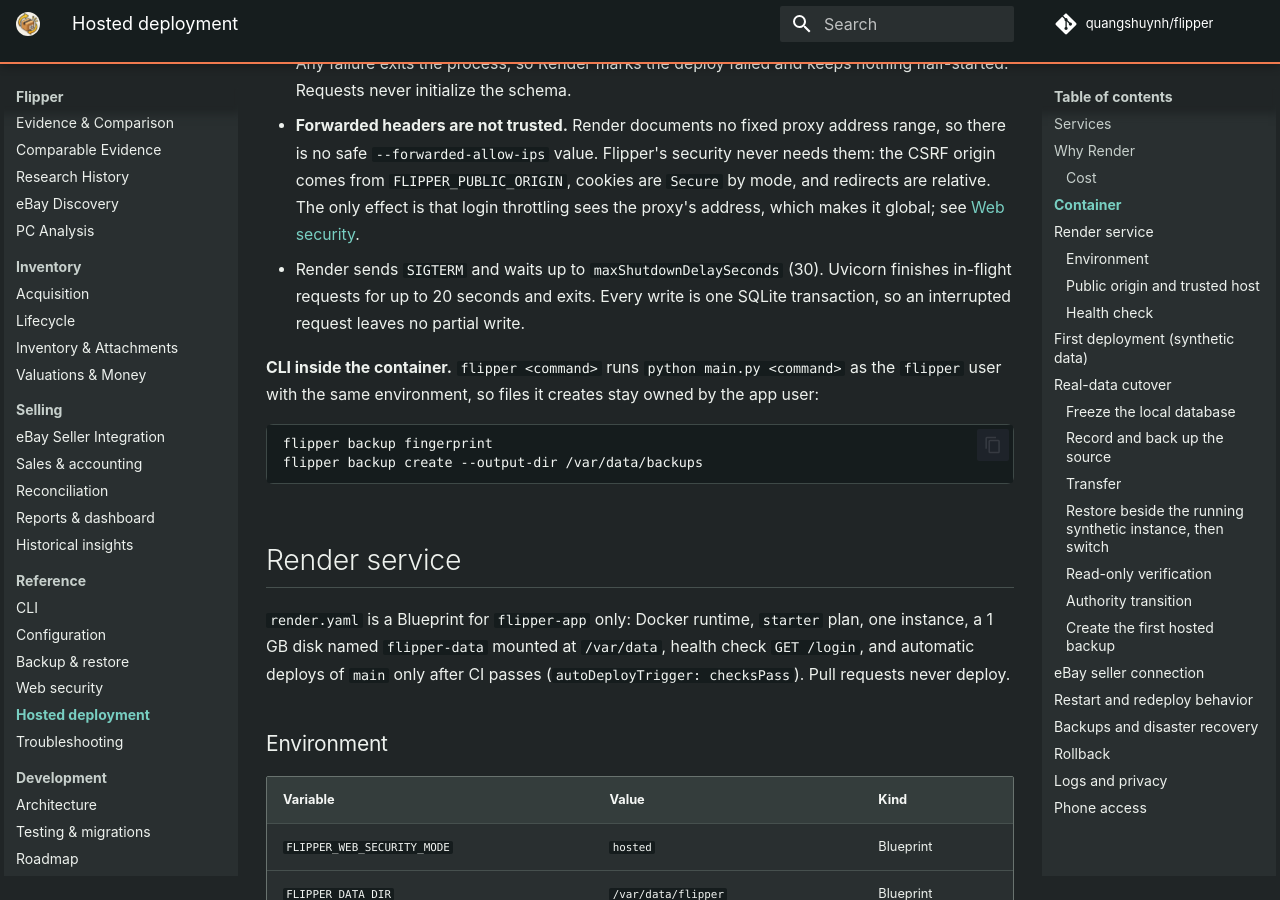
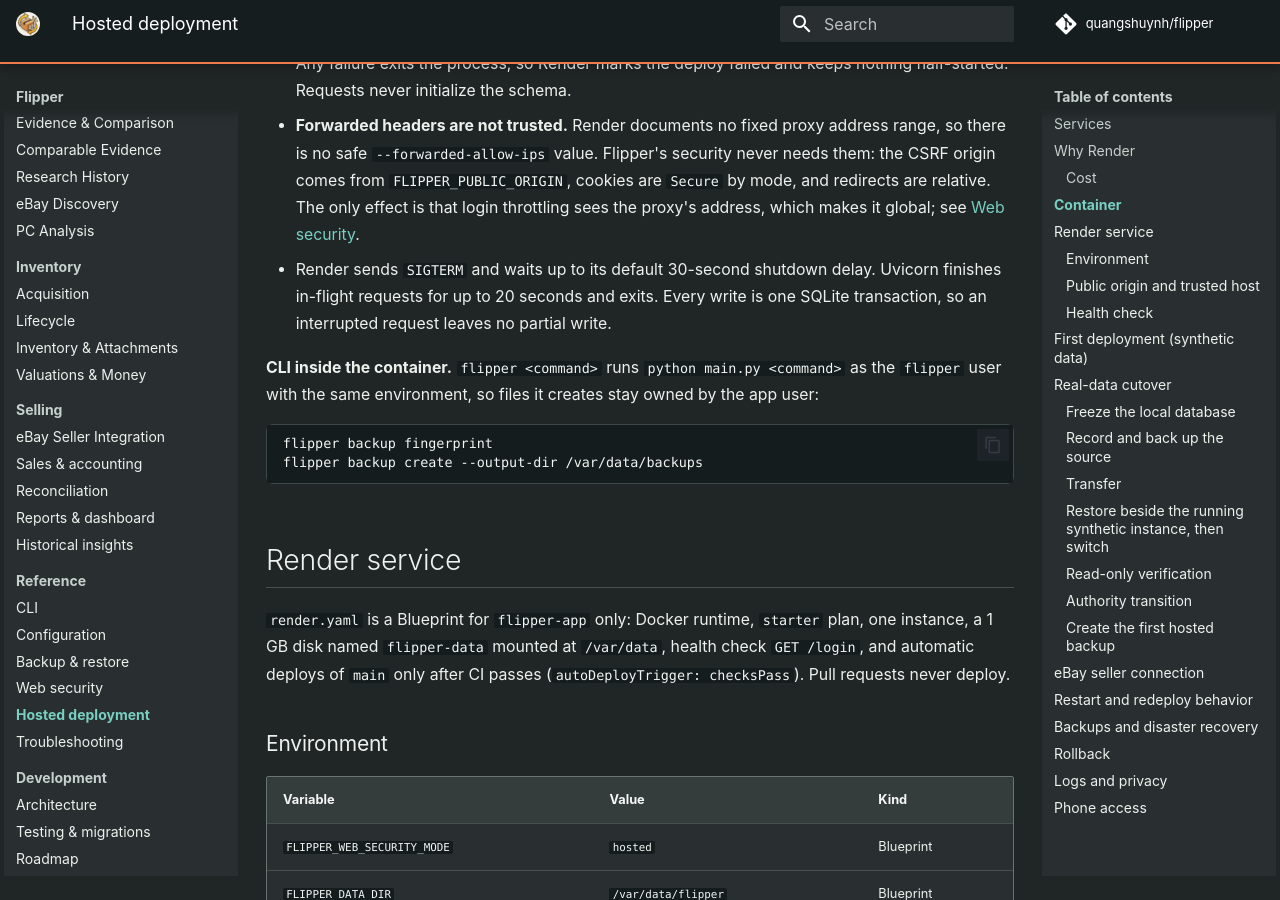
Before and after one commit to quangshuynh/flipper, an MkDocs documentation site: the page built from docs/operations/deployment.md, in a window 1280 px wide and 900 px high, scrolled down 2964 px. Built offline with MkDocs 1.6.1 and Material for MkDocs 9.7.7, drawn with Linux system fonts in a browser that asks for light colours; comment, search, counter and statistics services are not loaded.

Commit message:
fix: drop maxShutdownDelaySeconds from Render Blueprint
Render rejects maxShutdownDelaySeconds for services with a persistent disk.
The omitted setting defaults to a 30-second graceful shutdown delay, so
behavior is unchanged; Uvicorn still drains for up to 20 seconds.

```diff
--- a/docs/operations/deployment.md
+++ b/docs/operations/deployment.md
@@ -105,7 +105,7 @@
   comes from `FLIPPER_PUBLIC_ORIGIN`, cookies are `Secure` by mode, and redirects are relative.
   The only effect is that login throttling sees the proxy's address, which makes it global; see
   [Web security](web-security.md#login-throttling).
-- Render sends `SIGTERM` and waits up to `maxShutdownDelaySeconds` (30). Uvicorn finishes
+- Render sends `SIGTERM` and waits up to its default 30-second shutdown delay. Uvicorn finishes
   in-flight requests for up to 20 seconds and exits. Every write is one SQLite transaction, so an
   interrupted request leaves no partial write.
 
--- a/render.yaml
+++ b/render.yaml
@@ -23,7 +23,6 @@
     # GET /login is already public, touches no data, and answers only after startup migrations
     # succeed, so no extra health route is needed.
     healthCheckPath: /login
-    maxShutdownDelaySeconds: 30
     disk:
       name: flipper-data
       mountPath: /var/data
```
